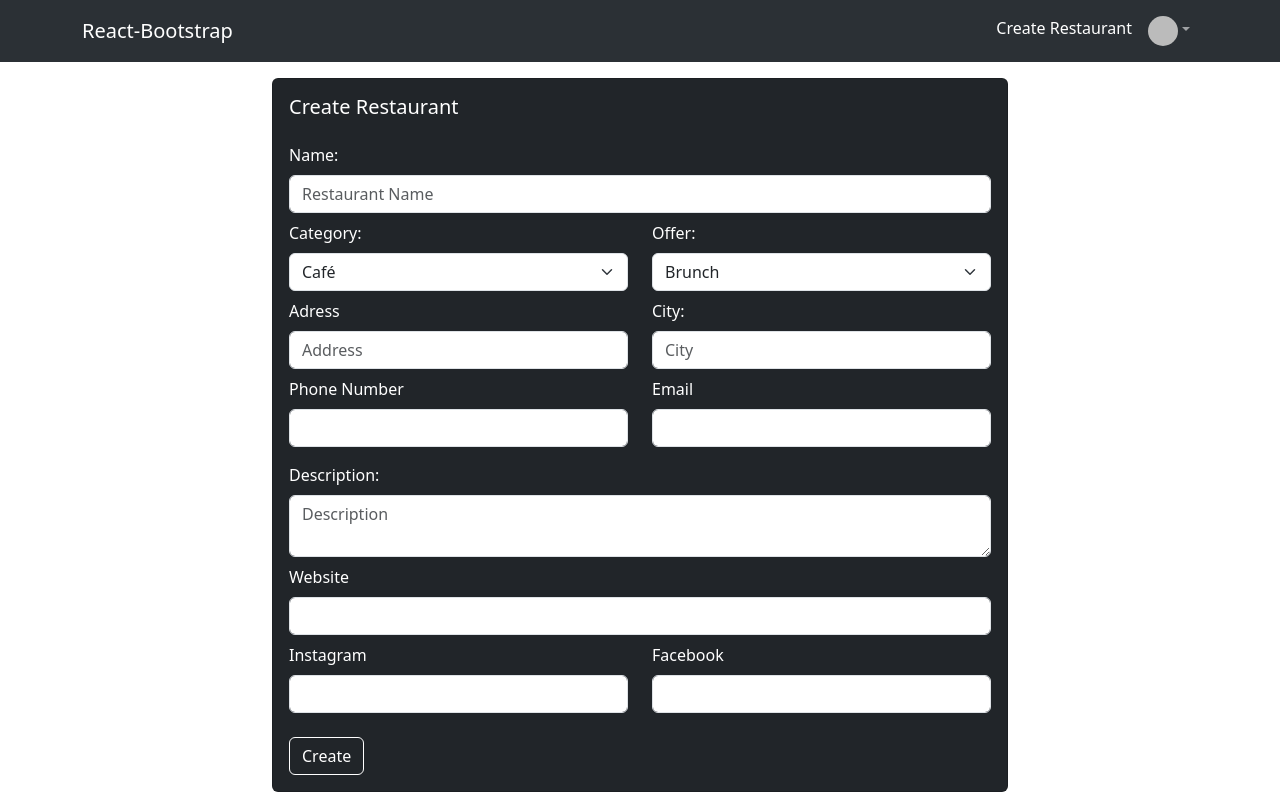
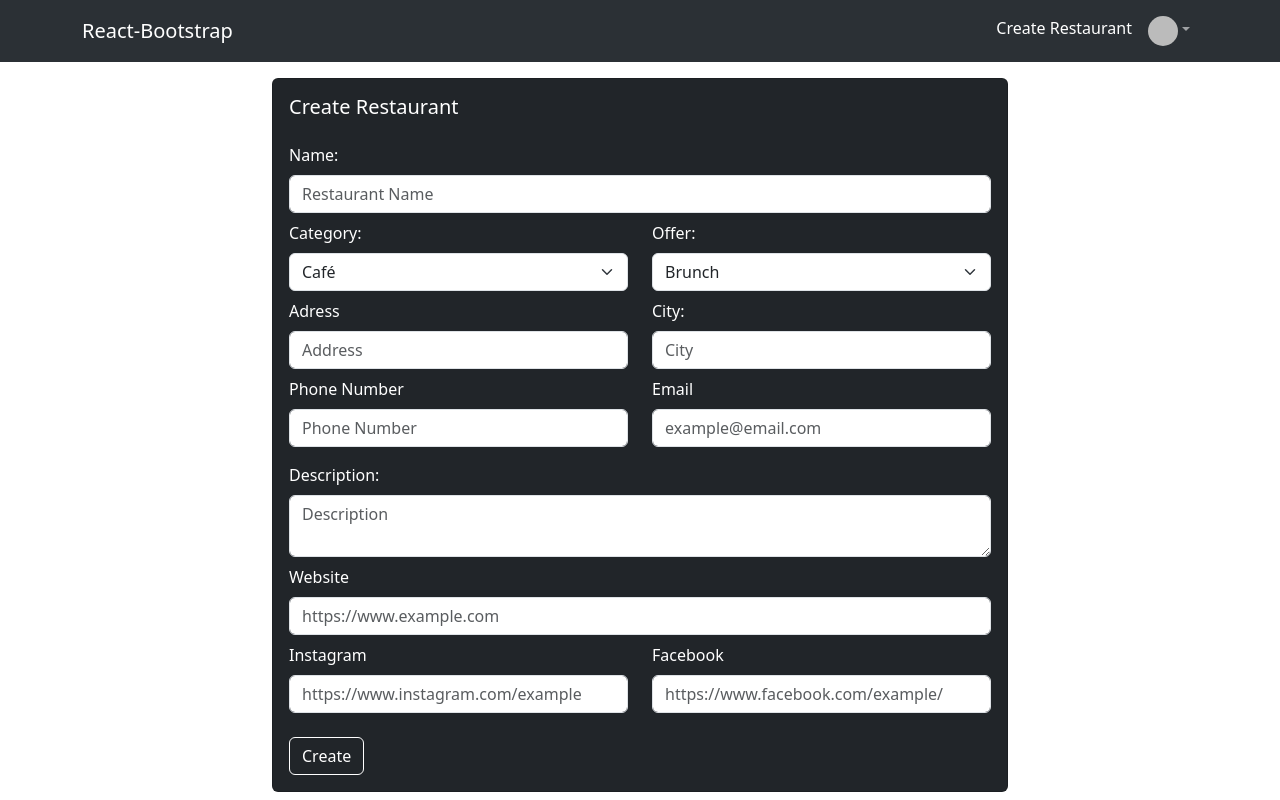
Before and after one commit to malinkytta/eatsplorer, a React (Vite) app: page /create-restaurant in a window 1280 px wide. Built offline with nearby package versions, Linux system fonts and the light colour scheme; no server answers; the database is empty; sample sign-in values are in the browser's storage.

Commit message:
Created update restaurant

```diff
--- a/src/components/CreateRestaurantForm.tsx
+++ b/src/components/CreateRestaurantForm.tsx
@@ -9,18 +9,36 @@ import { useEffect } from 'react'
 
 interface IProps {
 	onCreate: (data: Restaurant) => void
+	initialValues?: Restaurant
 }
 
-const CreateRestaurantForm: React.FC<IProps> = ({ onCreate }) => {
+const CreateRestaurantForm: React.FC<IProps> = ({
+	onCreate,
+	initialValues,
+}) => {
 	const {
 		handleSubmit,
 		register,
 		reset,
+		setValue,
 		formState: { errors, isSubmitSuccessful },
-	} = useForm<Restaurant>()
+	} = useForm<Restaurant>({
+		defaultValues: {
+			...initialValues,
+		},
+	})
 
 	const onFormSubmit: SubmitHandler<Restaurant> = (data: Restaurant) => {
 		onCreate(data)
+	}
+
+	const handleInputChange = (e: React.ChangeEvent<HTMLInputElement>) => {
+		const capitalize = (text: string) => {
+			return text.charAt(0).toUpperCase() + text.slice(1)
+		}
+		const fieldName = e.target.name as keyof Restaurant
+		const capitalizedValue = capitalize(e.target.value)
+		setValue(fieldName, capitalizedValue)
 	}
 
 	useEffect(() => {
@@ -42,6 +60,7 @@ const CreateRestaurantForm: React.FC<IProps> = ({ onCreate }) => {
 								'The restaurant must contain at least 2 characters',
 						},
 					})}
+					onChange={handleInputChange}
 				/>
 				{errors.name && (
 					<p className='invalid'>
@@ -108,6 +127,7 @@ const CreateRestaurantForm: React.FC<IProps> = ({ onCreate }) => {
 										'The adress must contain at least 2 characters',
 								},
 							})}
+							onChange={handleInputChange}
 						/>
 						{errors.address && (
 							<p className='invalid'>
@@ -130,6 +150,7 @@ const CreateRestaurantForm: React.FC<IProps> = ({ onCreate }) => {
 										'The city must contain at least 2 characters',
 								},
 							})}
+							onChange={handleInputChange}
 						/>
 						{errors.city && (
 							<p className='invalid'>
@@ -144,7 +165,17 @@ const CreateRestaurantForm: React.FC<IProps> = ({ onCreate }) => {
 				<Col className='mb-2'>
 					<Form.Group controlId='phone' className='mb-2'>
 						<Form.Label>Phone Number</Form.Label>
-						<Form.Control type='phone' {...register('phone')} />
+						<Form.Control
+							type='tel'
+							{...register('phone', {
+								pattern: {
+									value: /^(?:(?:\+|00)46|0)[\s-]?[1-9]\d{1,2}[\s-]?\d{2}[\s-]?\d{2}[\s-]?\d{2}$/,
+									message:
+										'Invalid phone number, please enter 10 digits',
+								},
+							})}
+							placeholder='Phone Number'
+						/>
 						{errors.phone && (
 							<p className='invalid'>
 								{errors.phone.message ?? 'Invalid value'}
@@ -155,7 +186,11 @@ const CreateRestaurantForm: React.FC<IProps> = ({ onCreate }) => {
 				<Col>
 					<Form.Group controlId='email' className='mb-2'>
 						<Form.Label>Email</Form.Label>
-						<Form.Control type='email' {...register('email')} />
+						<Form.Control
+							type='email'
+							{...register('email')}
+							placeholder='example@email.com'
+						/>
 						{errors.email && (
 							<p className='invalid'>
 								{errors.email.message ?? 'Invalid value'}
@@ -192,6 +227,7 @@ const CreateRestaurantForm: React.FC<IProps> = ({ onCreate }) => {
 								'The description must contain at least 2 characters',
 						},
 					})}
+					onChange={handleInputChange}
 				/>
 				{errors.description && (
 					<p className='invalid'>
@@ -202,7 +238,11 @@ const CreateRestaurantForm: React.FC<IProps> = ({ onCreate }) => {
 
 			<Form.Group controlId='website' className='mb-2'>
 				<Form.Label>Website</Form.Label>
-				<Form.Control type='url' {...register('website')} />
+				<Form.Control
+					type='url'
+					{...register('website')}
+					placeholder='https://www.example.com'
+				/>
 				{errors.website && (
 					<p className='invalid'>
 						{errors.website.message ?? 'Invalid value'}
@@ -213,7 +253,11 @@ const CreateRestaurantForm: React.FC<IProps> = ({ onCreate }) => {
 				<Col className='mb-2'>
 					<Form.Group controlId='instagram'>
 						<Form.Label>Instagram</Form.Label>
-						<Form.Control type='url' {...register('instagram')} />
+						<Form.Control
+							type='url'
+							{...register('instagram')}
+							placeholder='https://www.instagram.com/example'
+						/>
 						{errors.instagram && (
 							<p className='invalid'>
 								{errors.instagram.message ?? 'Invalid value'}
@@ -224,7 +268,11 @@ const CreateRestaurantForm: React.FC<IProps> = ({ onCreate }) => {
 				<Col>
 					<Form.Group controlId='facebook'>
 						<Form.Label>Facebook</Form.Label>
-						<Form.Control type='url' {...register('facebook')} />
+						<Form.Control
+							type='url'
+							{...register('facebook')}
+							placeholder='https://www.facebook.com/example/'
+						/>
 						{errors.facebook && (
 							<p className='invalid'>
 								{errors.facebook.message ?? 'Invalid value'}
@@ -239,7 +287,7 @@ const CreateRestaurantForm: React.FC<IProps> = ({ onCreate }) => {
 				variant='dark'
 				type='submit'
 			>
-				Create
+				{initialValues ? 'Update' : 'Create'}
 			</Button>
 		</Form>
 	)
--- a/src/pages/CreateRestaurantPage.tsx
+++ b/src/pages/CreateRestaurantPage.tsx
@@ -15,6 +15,7 @@ import { FirebaseError } from 'firebase/app'
 
 const CreateRestaurantPage = () => {
 	const [success, setSuccess] = useState<boolean | null>(null)
+
 	const navigate = useNavigate()
 
 	const onCreate = async (data: Restaurant) => {
@@ -26,25 +27,25 @@ const CreateRestaurantPage = () => {
 			console.log(data)
 			setSuccess(true)
 
-			// Create a document in Firestore with restaurant details, including the photo URL
 			await addDoc(restaurantCol, {
 				...data,
 				lat,
 				lng,
 				isConfirmedByAdmin: false,
 			})
+
+			navigate('/')
 		} catch (error) {
 			if (error instanceof FirebaseError) {
 				console.error(error.message)
 			}
 			setSuccess(false)
 			console.log(error)
-			throw new Error('OOPS! Sorry')
 		}
 	}
 
 	return (
-		<Container>
+		<Container className='mb-2'>
 			<Row>
 				<Col md={{ span: 8, offset: 2 }}>
 					<Card className='mt-3' bg='dark' text='white'>
--- a/src/types/Restaurant.types.ts
+++ b/src/types/Restaurant.types.ts
@@ -14,6 +14,7 @@ export type Restaurant = {
 	lat: number
 	lng: number
 	isConfirmedByAdmin: boolean
+	distance?: number
 	// photo: File
 }
 
```
Also changed, not shown: src/components/EditRestaurant.tsx (added, +67 -0 lines).
